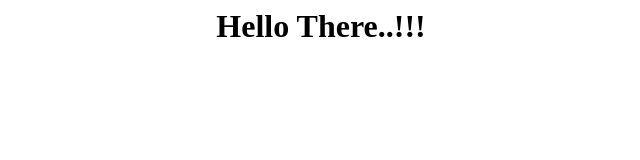
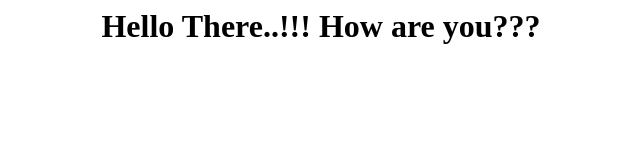
Before and after one commit to NishthaChaudhary/RFM-Analysis-Flask-CI-CD-AWS, a plain HTML site: page templates/index.html in a window 1280 px wide. Shown: the whole page, without its empty margins (319-959 px from the left). Drawn offline with Linux system fonts and the light colour scheme.

Commit message:
Update index.html

```diff
--- a/templates/index.html
+++ b/templates/index.html
@@ -1,5 +1,5 @@
 <body>
   <center>
-    <h1> Hello There..!!!</h1>
+    <h1> Hello There..!!! How are you???</h1>
   </center>
 </body>
```
